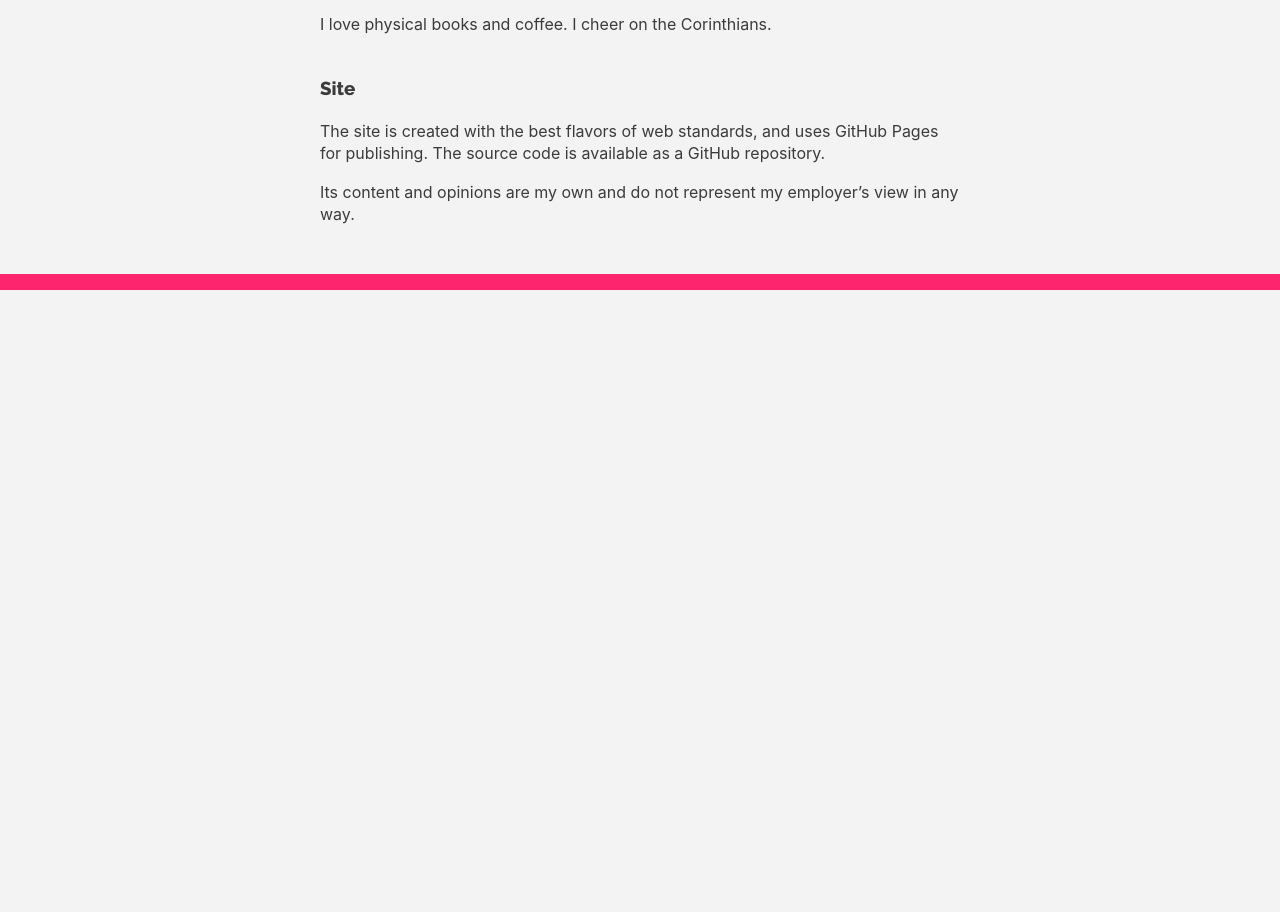
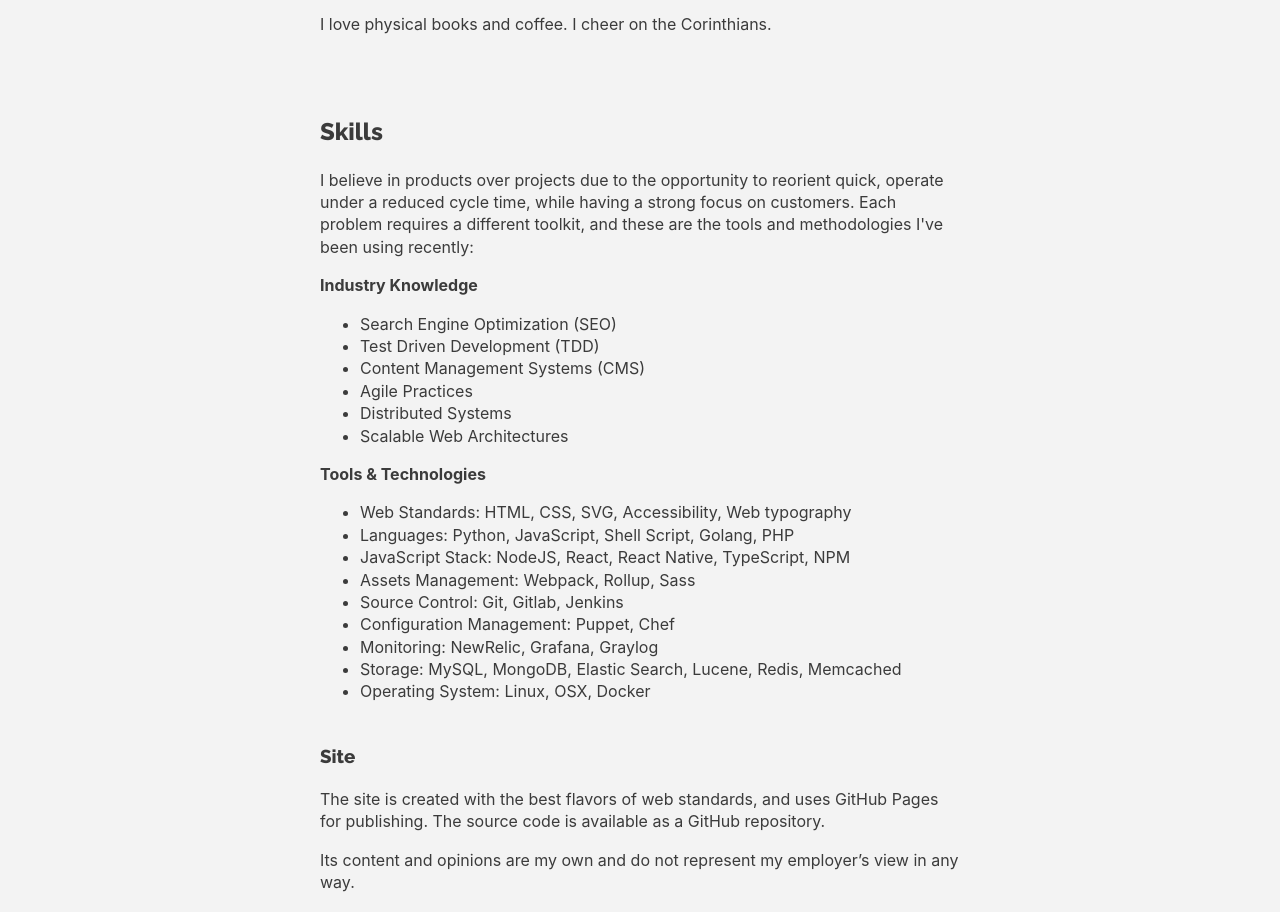
Before and after one commit to heliocorreia/heliocorreia.com, an Eleventy site: page src/structure/index.md in a window 1280 px wide. Shown: the part 831-1743 px from the top of the page. Before the commit the page ends 1121 px from the top, so only its background shows below. Built offline with nearby package versions, Linux system fonts and the light colour scheme; Eleventy itself is replaced by a stand-in of ours; files that its build step writes are made by us from their sources.

Commit message:
add skills section

```diff
--- a/src/structure/index.md
+++ b/src/structure/index.md
@@ -15,6 +15,31 @@
 
 I love physical books and coffee. I cheer on the Corinthians.
 
+## Skills
+
+I believe in products over projects due to the opportunity to reorient quick, operate under a reduced cycle time, while having a strong focus on customers. Each problem requires a different toolkit, and these are the tools and methodologies I've been using recently:
+
+__Industry Knowledge__
+
+* Search Engine Optimization (SEO)
+* Test Driven Development (TDD)
+* Content Management Systems (CMS)
+* Agile Practices
+* Distributed Systems
+* Scalable Web Architectures
+
+__Tools & Technologies__
+
+* Web Standards: HTML, CSS, SVG, Accessibility, Web typography
+* Languages: Python, JavaScript, Shell Script, Golang, PHP
+* JavaScript Stack: NodeJS, React, React Native, TypeScript, NPM
+* Assets Management: Webpack, Rollup, Sass
+* Source Control: Git, Gitlab, Jenkins
+* Configuration Management: Puppet, Chef
+* Monitoring: NewRelic, Grafana, Graylog
+* Storage: MySQL, MongoDB, Elastic Search, Lucene, Redis, Memcached
+* Operating System: Linux, OSX, Docker
+
 ### Site
 
 The site is created with the best flavors of web standards, and uses GitHub Pages for publishing. The source code is available as a GitHub repository.
```
